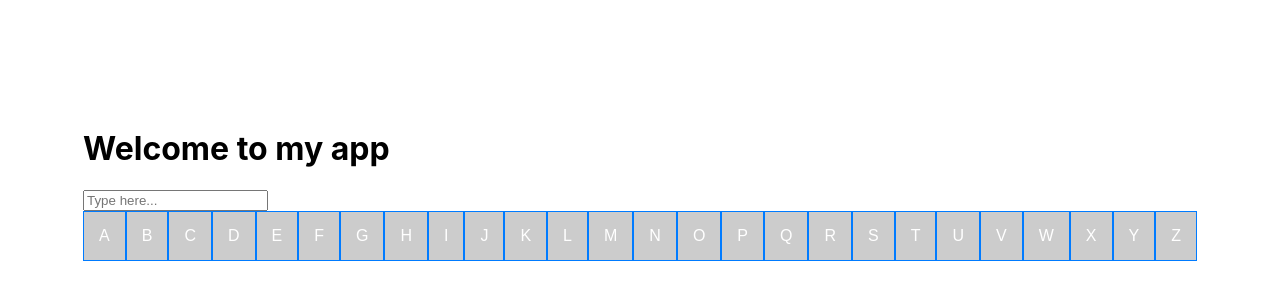
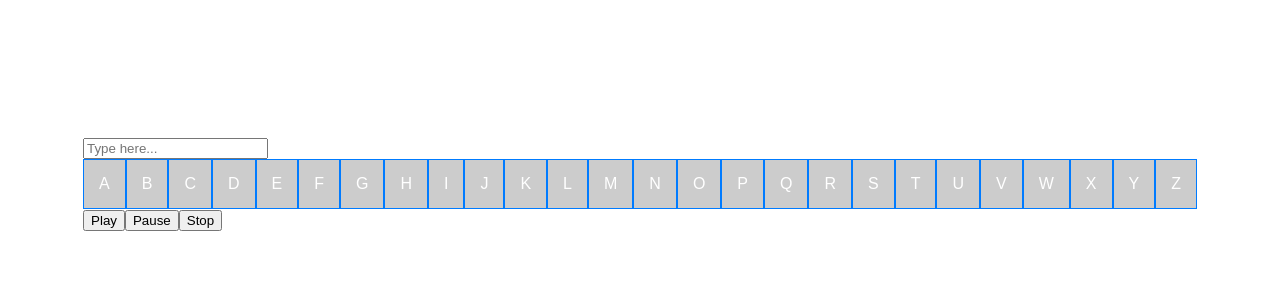
Before and after one commit to maddiecoco/AdaptiveVisionaries, a React (Create React App) app: page / in a window 1280 px wide. Shown: the part 216-516 px from the top of the page. Built offline with nearby package versions, Linux system fonts and the light colour scheme.

Commit message:
Text to speech implementation.

```diff
--- a/src/App.js
+++ b/src/App.js
@@ -1,14 +1,15 @@
 import './App.css';
 import React, { useState } from 'react';
-import MyButton from './components/MyButton'; // Import MyButton
+import MyButton from './components/MyButton';
+import TextToSpeech from './components/TextToSpeech';
 
 function App() {
   const [inputValue, setInputValue] = useState('');
 
   return (
     <div>
-      <h1>Welcome to my app</h1>
-      <MyButton inputValue={inputValue} setInputValue={setInputValue} /> {/* Pass props */}
+      <MyButton inputValue={inputValue} setInputValue={setInputValue} />
+      <TextToSpeech text={inputValue} />
     </div>
   );
 }
--- a/src/components/TextToSpeech.js
+++ b/src/components/TextToSpeech.js
@@ -20,26 +20,22 @@ const TextToSpeech = ({ text }) => {
 
     if (isPaused) {
       synth.resume();
+    } else {
+      synth.speak(utterance);
     }
 
-    synth.speak(utterance);
-
-    setIsPaused(true);
+    setIsPaused(false);
   };
 
   const handlePause = () => {
     const synth = window.speechSynthesis;
-
     synth.pause();
-
     setIsPaused(true);
   };
 
   const handleStop = () => {
     const synth = window.speechSynthesis;
-
     synth.cancel();
-
     setIsPaused(false);
   };
 
```
Also changed, not shown: src/components/textBox.js (deleted, +0 -16 lines).
